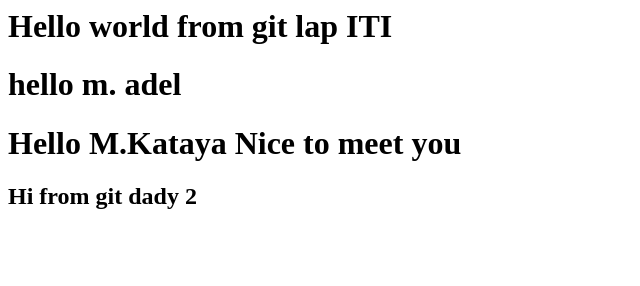
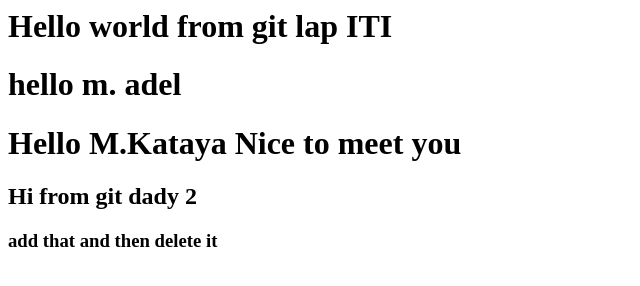
Before and after one commit to Mohamed-Elmligy/ITI-git-lab, a plain HTML site: page index.html in a window 1280 px wide. Shown: the whole page, without its empty margins (0-640 px from the left). Drawn offline with Linux system fonts and the light colour scheme.

Commit message:
add tag and then remove it

```diff
--- a/index.html
+++ b/index.html
@@ -3,3 +3,5 @@
 <h1> Hello M.Kataya Nice to meet you</h1>
 
 <h2>Hi from git dady 2</h2>
+
+<h3>add that and then delete it</h3>
```
